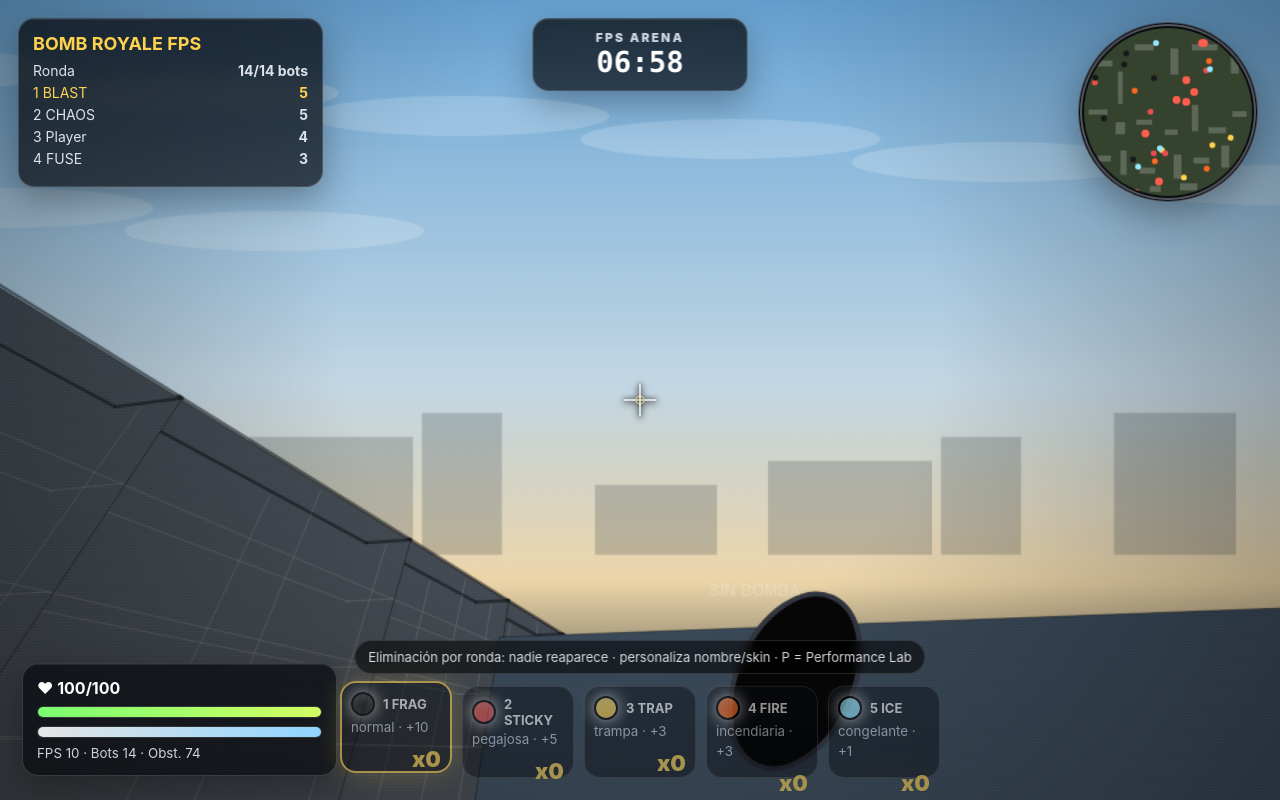
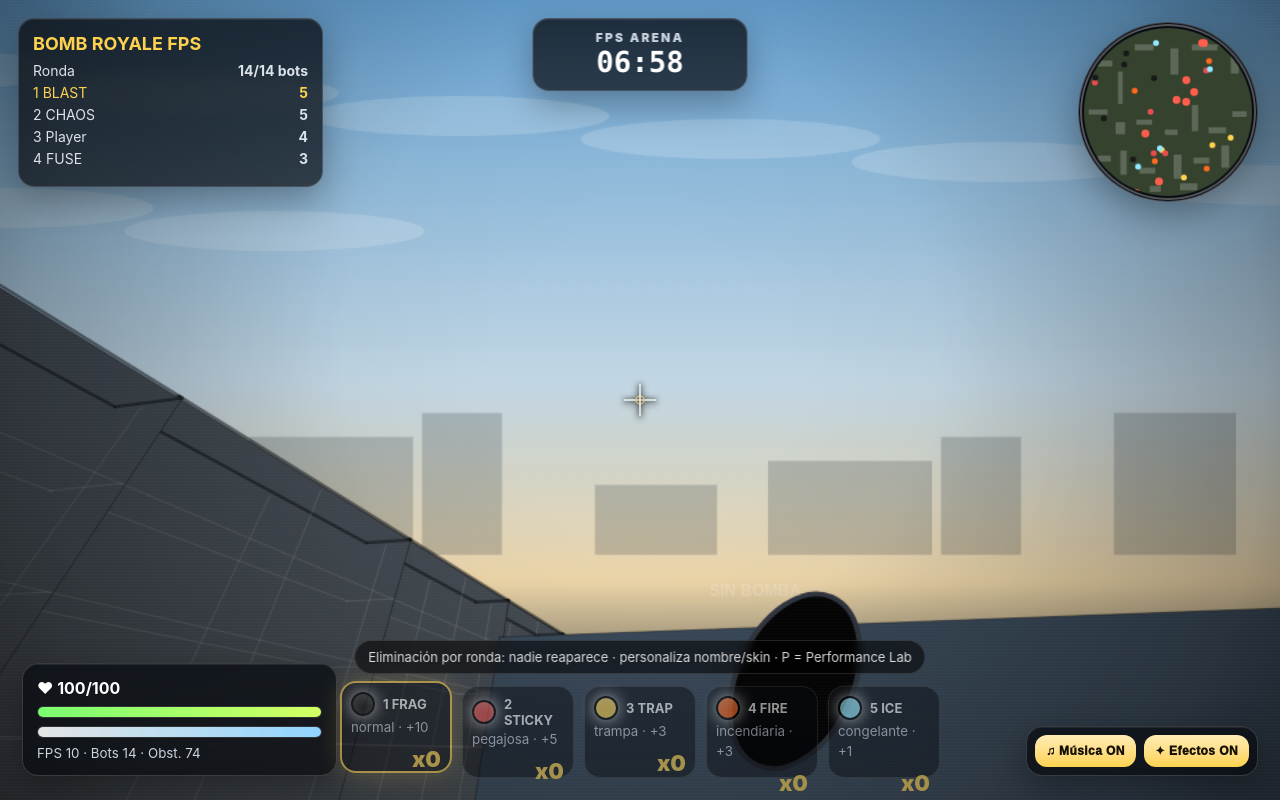
Before and after one commit to leftyha/bombswars, a plain HTML site: page index.html in a window 1280 px wide. Both pictures are taken after a click on the button "JUGAR PREVIEW OPTIMIZADA". Drawn offline with Linux system fonts and the light colour scheme; animation ran at ten frames a second.

Commit message:
Add separate audio toggles and render polish

```diff
--- a/index.html
+++ b/index.html
@@ -47,6 +47,8 @@
         <option value="#7dff75">Verde</option>
         <option value="#ff5d4d">Rojo</option>
       </select></label>
+      <label class="check"><input id="startMusicEnabled" type="checkbox" checked> Música</label>
+      <label class="check"><input id="startSfxEnabled" type="checkbox" checked> Efectos</label>
     </div>
 
     <div class="grid settings">
@@ -79,6 +81,8 @@
     <label>Render scale <input id="scale" type="range" min="40" max="100" value="75"><b id="scaleVal">75%</b></label>
     <label>FPS cap <input id="fpsCap" type="range" min="30" max="120" value="60" step="10"><b id="fpsCapVal">60</b></label>
     <label class="check"><input id="floorDamage" type="checkbox" checked> Daño visual del piso</label>
+    <label class="check"><input id="musicEnabled" type="checkbox" checked> Música</label>
+    <label class="check"><input id="sfxEnabled" type="checkbox" checked> Efectos</label>
     <button id="applyLab">Aplicar / reiniciar arena</button>
     <p>Menos render scale y partículas = más rendimiento.</p>
   </aside>
@@ -96,6 +100,10 @@
       <small id="fpsText">FPS --</small>
     </div>
     <div id="inventory"></div>
+    <div id="audioToggles" class="hudbox">
+      <button id="toggleMusic" type="button" aria-pressed="true">♫ Música ON</button>
+      <button id="toggleSfx" type="button" aria-pressed="true">✦ Efectos ON</button>
+    </div>
     <div id="message"></div>
   </div>
 
--- a/js/game.js
+++ b/js/game.js
@@ -26,6 +26,10 @@ const UI = {
   playerName: document.getElementById("playerName"),
   playerSkin: document.getElementById("playerSkin"),
   uiAccent: document.getElementById("uiAccent"),
+  startMusicEnabled: document.getElementById("startMusicEnabled"),
+  startSfxEnabled: document.getElementById("startSfxEnabled"),
+  toggleMusic: document.getElementById("toggleMusic"),
+  toggleSfx: document.getElementById("toggleSfx"),
 };
 
 const sliders = {
@@ -40,6 +44,8 @@ const sliders = {
   scale: document.getElementById("scale"),
   fpsCap: document.getElementById("fpsCap"),
   floorDamage: document.getElementById("floorDamage"),
+  musicEnabled: document.getElementById("musicEnabled"),
+  sfxEnabled: document.getElementById("sfxEnabled"),
 };
 
 const labels = {};
@@ -63,7 +69,7 @@ const fmt = t => {
   return String(Math.floor(t/60)).padStart(2,"0")+":"+String(t%60).padStart(2,"0");
 };
 
-let W = innerWidth, H = innerHeight, renderScale = 0.75;
+let W = innerWidth, H = innerHeight, renderScale = 0.75, pixelRatio = 1;
 let playing=false, paused=false, gameOver=false, mouseLocked=false;
 let last=performance.now(), fpsTime=0, fpsFrames=0, fps=0, accumulator=0;
 let matchTime=420, hurtFlash=0;
@@ -78,6 +84,8 @@ const settings = {
   scale: 0.75,
   fpsCap: 60,
   floorDamage: true,
+  musicEnabled: true,
+  sfxEnabled: true,
   playerName: "Player",
   playerSkin: "#050505",
   uiAccent: "#ffd24d"
@@ -101,12 +109,13 @@ const cam = { x:0, y:EYE, z:0, yaw:0, pitch:0 };
 let hand = { throw:0, bob:0 };
 
 let obstacles=[], bots=[], packs=[], bombs=[], particles=[], craters=[], zones=[], texts=[], grass=[];
+let renderTick = 0;
 
 
 // ---------- Audio procedural ----------
 const audio = (() => {
   const AC = window.AudioContext || window.webkitAudioContext;
-  if(!AC) return { supported:false, resume(){}, startMusic(){}, stopMusic(){}, sfx(){}, update(){} };
+  if(!AC) return { supported:false, resume(){}, startMusic(){}, stopMusic(){}, setMusicEnabled(){}, setSfxEnabled(){}, sfx(){}, update(){} };
   let ctx, master, musicGain, sfxGain, noiseBuffer, musicTimer=0, musicOn=false, step=0, lastPlayerHp=player.hp;
   const scale=[55,65.41,73.42,82.41,98,110,130.81,146.83];
   function init(){
@@ -133,6 +142,7 @@ const audio = (() => {
   }
   function distanceGain(x,z){ return clamp(1 - dist(player.x, player.z, x, z) / 62, .08, 1); }
   function sfx(name, opts={}){
+    if(!settings.sfxEnabled) return;
     const vol=opts.vol ?? 1;
     if(name==='throw'){ tone(170,.12,'square',.16*vol,sfxGain,0,.55); noise(.08,.08*vol,1800,'bandpass'); }
     if(name==='select') tone(620,.06,'triangle',.12*vol,sfxGain,0,1.45);
@@ -151,7 +161,7 @@ const audio = (() => {
     if(name==='ice'){ tone(880,.24,'sine',.12*vol,sfxGain,0,1.7); noise(.32,.08*vol,5000,'highpass'); }
   }
   function musicTick(){
-    if(!musicOn || !ctx) return;
+    if(!settings.musicEnabled || !musicOn || !ctx) return;
     const beat=.34, root=scale[step%scale.length];
     tone(root,.30,step%4===0?'sawtooth':'triangle',.055,musicGain,0,.98);
     if(step%2===0) tone(root*2,.12,'square',.028,musicGain,.02,1.01);
@@ -160,13 +170,15 @@ const audio = (() => {
     step=(step+1)%32;
     musicTimer=setTimeout(musicTick, beat*1000);
   }
-  function startMusic(){ resume(); if(musicOn) return; musicOn=true; step=0; musicTick(); }
+  function startMusic(){ if(!settings.musicEnabled) return; resume(); if(musicOn) return; musicOn=true; step=0; musicTick(); }
   function stopMusic(){ musicOn=false; clearTimeout(musicTimer); }
+  function setMusicEnabled(enabled){ settings.musicEnabled = !!enabled; if(!settings.musicEnabled) stopMusic(); else if(playing && !paused && !gameOver) startMusic(); }
+  function setSfxEnabled(enabled){ settings.sfxEnabled = !!enabled; }
   function update(){
     if(player.hp < lastPlayerHp - .8) sfx('hurt', {vol:clamp((lastPlayerHp-player.hp)/22,.25,1)});
     lastPlayerHp=player.hp;
   }
-  return { supported:true, resume, startMusic, stopMusic, sfx, update };
+  return { supported:true, resume, startMusic, stopMusic, setMusicEnabled, setSfxEnabled, sfx, update };
 })();
 
 // ---------- Setup UI ----------
@@ -184,6 +196,9 @@ function copyStartToLab(){
   settings.packs = +sliders.startPacks.value;
   settings.scale = +sliders.startScale.value / 100;
   syncProfileSettings();
+  settings.musicEnabled = !!UI.startMusicEnabled?.checked;
+  settings.sfxEnabled = !!UI.startSfxEnabled?.checked;
+  syncAudioControls();
   sliders.bots.value=settings.bots; labels.bots.textContent=settings.bots;
   sliders.obs.value=settings.obstacles; labels.obs.textContent=settings.obstacles;
   sliders.packs.value=settings.packs; labels.packs.textContent=settings.packs;
@@ -200,7 +215,30 @@ function syncProfileSettings(){
   document.documentElement.style.setProperty("--accent", settings.uiAccent);
 }
 [UI.playerName, UI.playerSkin, UI.uiAccent].forEach(el => el?.addEventListener("input", syncProfileSettings));
+function syncAudioControls(){
+  if(UI.startMusicEnabled) UI.startMusicEnabled.checked = settings.musicEnabled;
+  if(UI.startSfxEnabled) UI.startSfxEnabled.checked = settings.sfxEnabled;
+  if(sliders.musicEnabled) sliders.musicEnabled.checked = settings.musicEnabled;
+  if(sliders.sfxEnabled) sliders.sfxEnabled.checked = settings.sfxEnabled;
+  if(UI.toggleMusic){
+    UI.toggleMusic.textContent = settings.musicEnabled ? "♫ Música ON" : "♫ Música OFF";
+    UI.toggleMusic.classList.toggle("off", !settings.musicEnabled);
+    UI.toggleMusic.setAttribute("aria-pressed", String(settings.musicEnabled));
+  }
+  if(UI.toggleSfx){
+    UI.toggleSfx.textContent = settings.sfxEnabled ? "✦ Efectos ON" : "✦ Efectos OFF";
+    UI.toggleSfx.classList.toggle("off", !settings.sfxEnabled);
+    UI.toggleSfx.setAttribute("aria-pressed", String(settings.sfxEnabled));
+  }
+}
+function setMusicEnabled(enabled){ audio.setMusicEnabled(enabled); syncAudioControls(); }
+function setSfxEnabled(enabled){ audio.setSfxEnabled(enabled); syncAudioControls(); }
+[UI.startMusicEnabled, sliders.musicEnabled].forEach(el => el?.addEventListener("change", () => setMusicEnabled(el.checked)));
+[UI.startSfxEnabled, sliders.sfxEnabled].forEach(el => el?.addEventListener("change", () => setSfxEnabled(el.checked)));
+UI.toggleMusic?.addEventListener("click", () => setMusicEnabled(!settings.musicEnabled));
+UI.toggleSfx?.addEventListener("click", () => setSfxEnabled(!settings.sfxEnabled));
 syncProfileSettings();
+syncAudioControls();
 
 document.getElementById("applyLab").onclick = () => {
   settings.bots = +sliders.bots.value;
@@ -210,6 +248,9 @@ document.getElementById("applyLab").onclick = () => {
   settings.scale = +sliders.scale.value / 100;
   settings.fpsCap = +sliders.fpsCap.value;
   settings.floorDamage = sliders.floorDamage.checked;
+  audio.setMusicEnabled(sliders.musicEnabled.checked);
+  audio.setSfxEnabled(sliders.sfxEnabled.checked);
+  syncAudioControls();
   syncProfileSettings();
   resize();
   reset();
@@ -232,11 +273,12 @@ buildInventory();
 function resize(){
   W = innerWidth; H = innerHeight;
   renderScale = settings.scale;
-  canvas.width = Math.max(320, Math.floor(W * renderScale));
-  canvas.height = Math.max(200, Math.floor(H * renderScale));
+  pixelRatio = Math.min(2, window.devicePixelRatio || 1);
+  canvas.width = Math.max(320, Math.floor(W * renderScale * pixelRatio));
+  canvas.height = Math.max(200, Math.floor(H * renderScale * pixelRatio));
   canvas.style.width = W+"px";
   canvas.style.height = H+"px";
-  ctx.setTransform(renderScale,0,0,renderScale,0,0);
+  ctx.setTransform(renderScale * pixelRatio,0,0,renderScale * pixelRatio,0,0);
 }
 addEventListener("resize", resize); resize();
 
@@ -747,6 +789,7 @@ function bombHitsObstacle(b,o){
 
 // ---------- Render ----------
 function render(){
+  renderTick++;
   setupCamera();
   drawBackground();
   drawGround();
@@ -783,6 +826,17 @@ function render(){
   for(const j of jobs) if(j.d>.1) j.draw();
 
   drawHand();
+  drawPostProcess();
+}
+function drawPostProcess(){
+  const pulse = Math.min(1, shakeState.trauma * 1.8 + (player.burning > 0 ? .18 : 0) + (player.frozen > 0 ? .12 : 0));
+  const vignette=ctx.createRadialGradient(W/2,H*.48,Math.min(W,H)*.18,W/2,H*.52,Math.max(W,H)*.72);
+  vignette.addColorStop(0,"rgba(0,0,0,0)");
+  vignette.addColorStop(.62,"rgba(0,0,0,.08)");
+  vignette.addColorStop(1,`rgba(0,0,0,${.42 + pulse*.16})`);
+  ctx.fillStyle=vignette; ctx.fillRect(0,0,W,H);
+  if(player.frozen > 0){ ctx.fillStyle="rgba(145,232,255,.08)"; ctx.fillRect(0,0,W,H); }
+  if(player.burning > 0){ ctx.fillStyle="rgba(255,96,28,.06)"; ctx.fillRect(0,0,W,H); }
 }
 function drawBackground(){
   const sky=ctx.createLinearGradient(0,0,0,H);
@@ -825,6 +879,7 @@ function colorFor(o){
   const m={wall:"#56616c",container:"#526b84",concrete:"#96948c",sand:"#a48759",crate:"#8b613b",barrel:"#b96638",ruin:"#77756f",tower:"#6b5a42"};
   return m[o.type]||"#777";
 }
+function fogColor(alpha){ return `rgba(211,223,224,${alpha})`; }
 function shade(hex,m){
   const c=hex.replace("#",""); let r=parseInt(c.slice(0,2),16),g=parseInt(c.slice(2,4),16),b=parseInt(c.slice(4,6),16);
   r=clamp(r*m|0,0,255); g=clamp(g*m|0,0,255); b=clamp(b*m|0,0,255);
@@ -861,6 +916,12 @@ function drawBox(o){
       drawLine3D(p(x0+.05,.05,z),p(x0+.05,y1-.1,z),seam,1);
       drawLine3D(p(x1-.05,.05,z),p(x1-.05,y1-.1,z),seam,1);
     }
+  }
+  const centerDepth = cameraSpace({x:o.x,y:o.h*.5,z:o.z}).z;
+  if(centerDepth > 18){
+    const fog = clamp((centerDepth - 18) / 70, 0, .32);
+    const face=[p(x0,y0,z1+.03),p(x1,y0,z1+.03),p(x1,y1,z1+.03),p(x0,y1,z1+.03)];
+    drawPoly(face, fogColor(fog));
   }
   if(o.cracked){
     const p1=project({x:o.x-o.w*.25,y:o.h*.75,z:o.z+o.d/2+.02}), p2=project({x:o.x+o.w*.20,y:o.h*.35,z:o.z+o.d/2+.02});
```
Also changed, not shown: README.md, styles.css.
